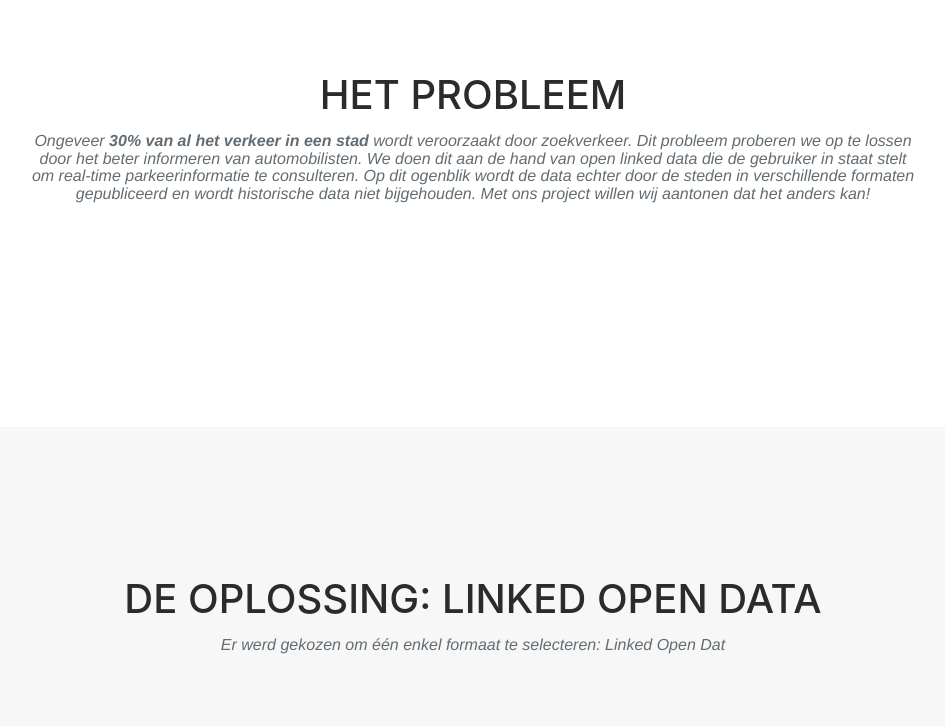
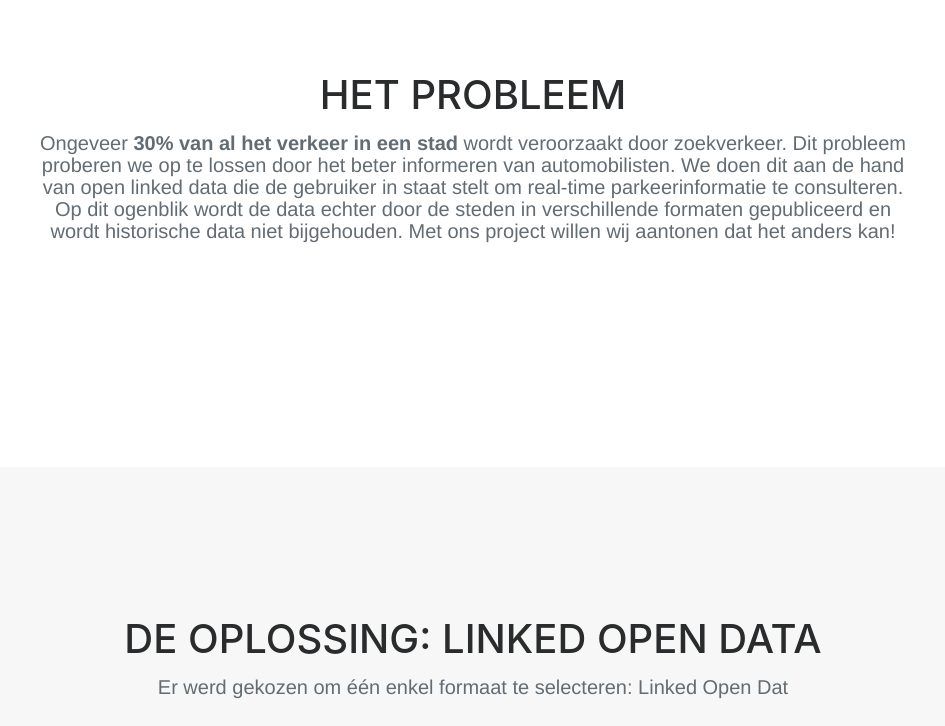
Before and after one commit to oSoc17/smartflanders-summary, a website with bundled scripts: page index.html in a window 1280 px wide. Shown: the part 880-1606 px from the top of the page, without its empty margins (167-1112 px from the left). Built offline with nearby package versions, Linux system fonts and the light colour scheme; a web font is replaced by a local one.

Commit message:
chore(_global.scss): no italic

```diff
--- a/scss/_global.scss
+++ b/scss/_global.scss
@@ -36,9 +36,8 @@ section {
         margin-bottom: 15px;
     }
     h3.section-subheading {
-        font-size: 16px;
+        font-size: 20px;
         font-weight: 400;
-        font-style: italic;
         margin-bottom: 75px;
         text-transform: none;
         @include serif-font;
```
Also changed, not shown: css/agency.css, css/agency.min.css.
